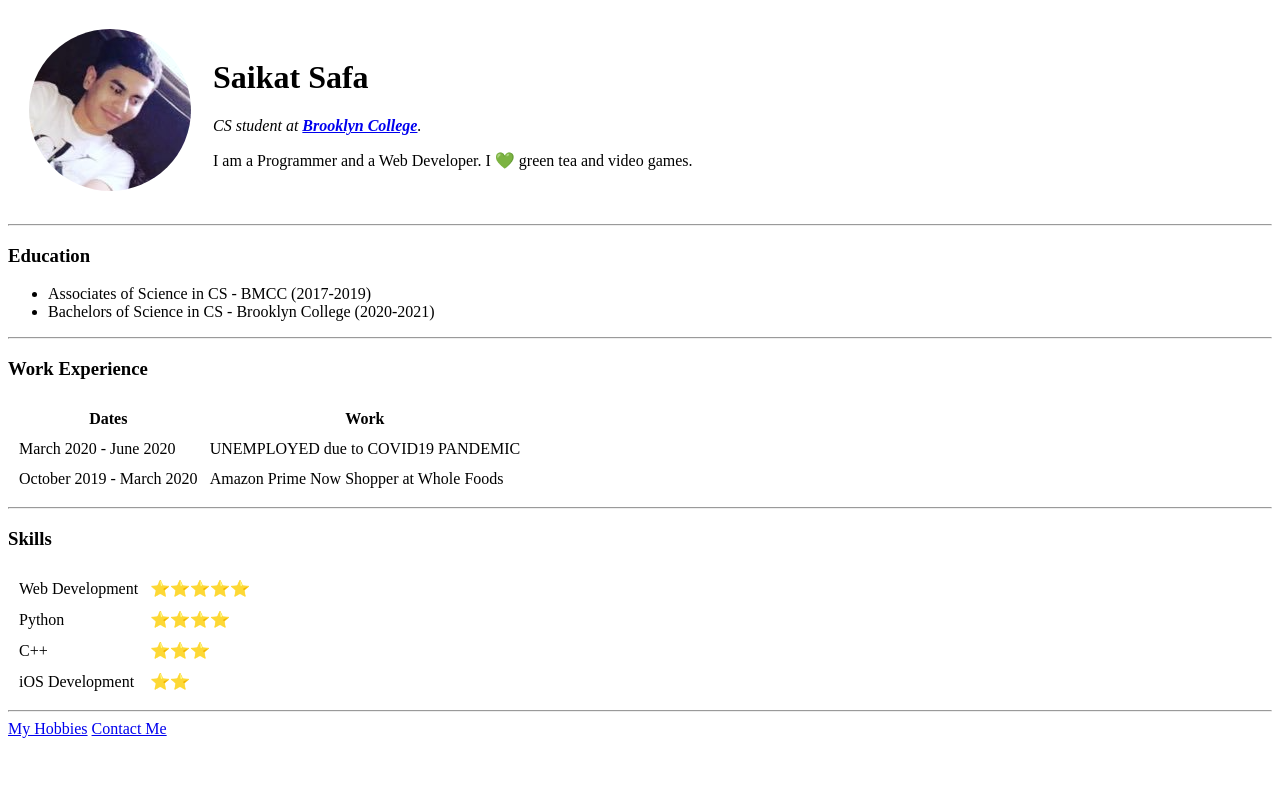
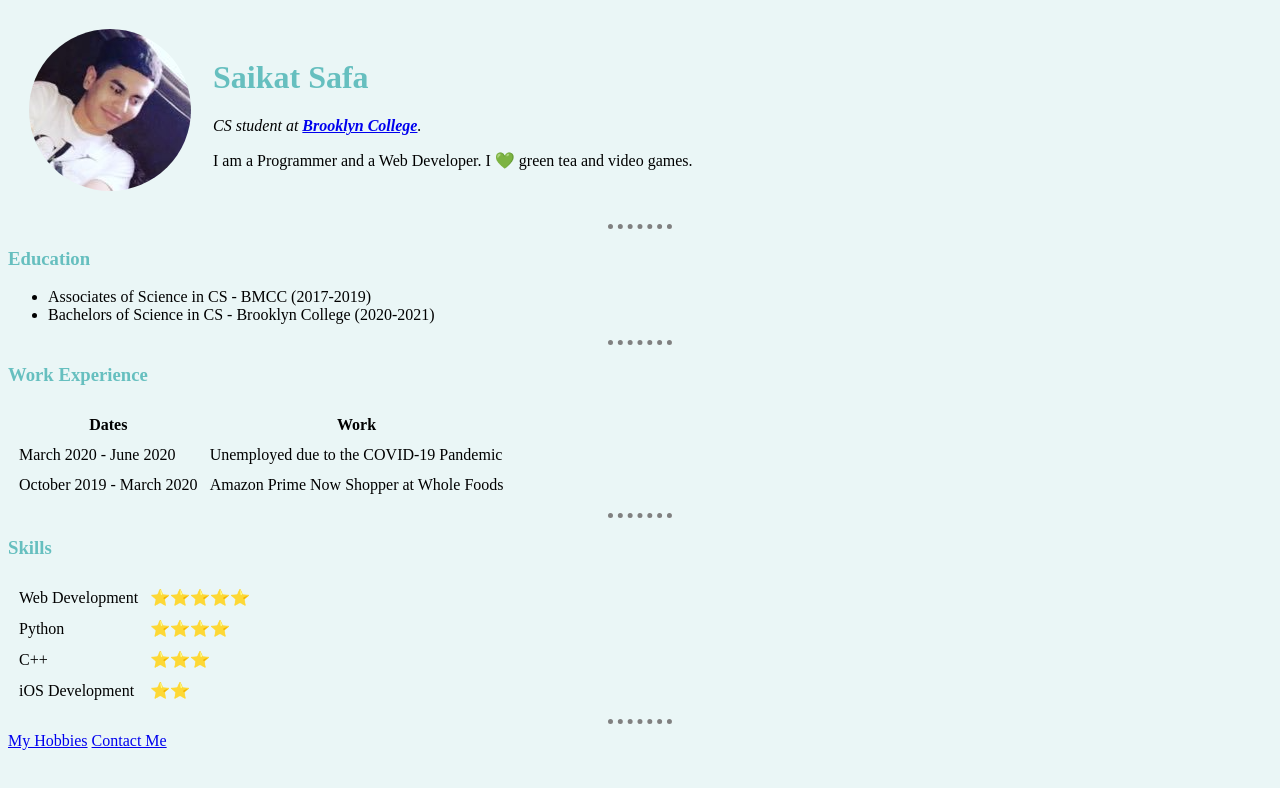
Before and after one commit to SaikatSafa/cv, a plain HTML site: page index.html in a window 1280 px wide. Drawn offline with Linux system fonts and the light colour scheme.

Commit message:
website updated

```diff
--- /dev/null
+++ b/css/styles.css
@@ -0,0 +1,19 @@
+body {
+  background-color: #EAF6F6;
+}
+
+h1 {
+  color: #66BFBF;
+}
+
+h3 {
+  color: #66BFBF;
+}
+
+hr {
+  border-style: none;
+  border-top-style: dotted;
+  border-color: grey;
+  border-width: 5px;
+  width: 5%;
+}
--- a/index.html
+++ b/index.html
@@ -4,6 +4,7 @@
 <head>
   <meta charset="utf-8">
   <title>Saikat's Personal Site</title>
+  <link rel="stylesheet" href="css/styles.css">
 </head>
 
 <body>
@@ -35,7 +36,7 @@
     <tbody>
       <tr>
         <td>March 2020 - June 2020</td>
-        <td>UNEMPLOYED due to COVID19 PANDEMIC</td>
+        <td>Unemployed due to the COVID-19 Pandemic</td>
       </tr>
       <tr>
         <td>October 2019 - March 2020</td>
```
Also changed, not shown: contact-me.html (+1 -0 lines), hobbies.html (+1 -0 lines).
